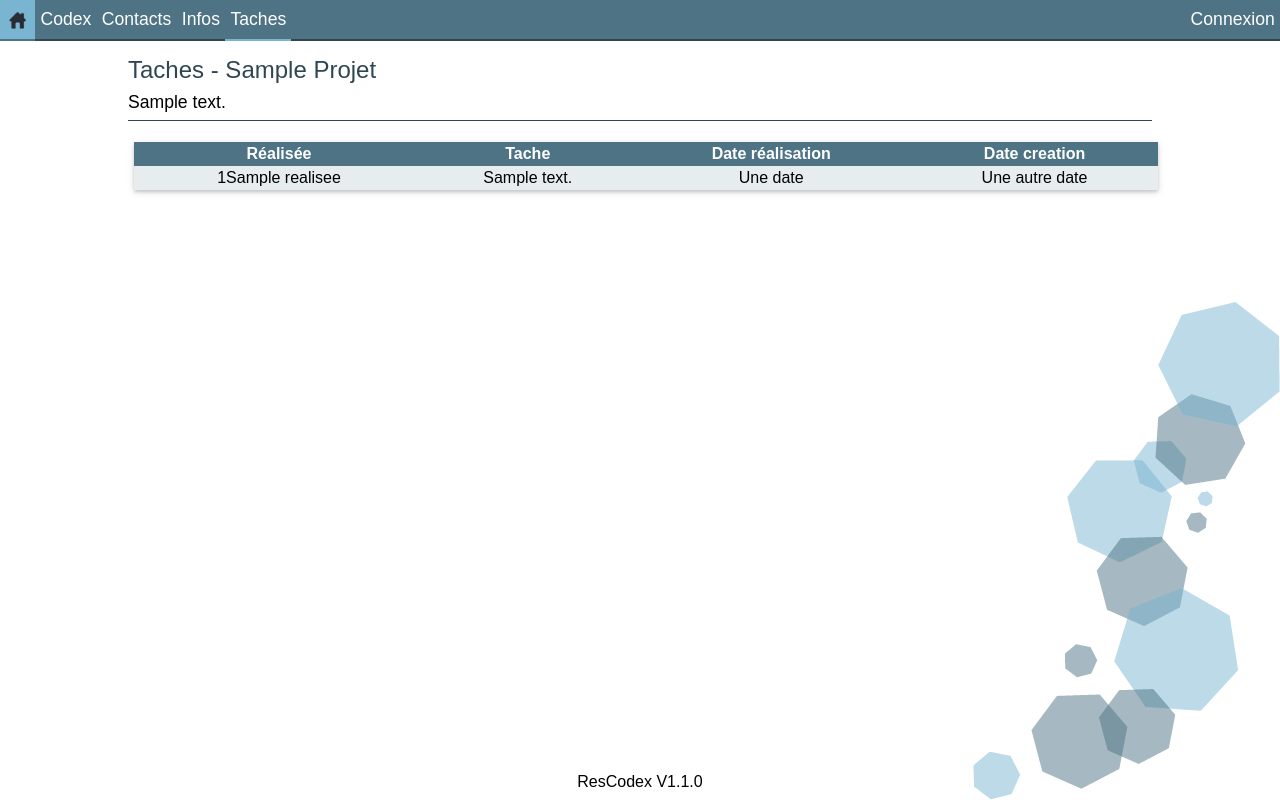
After one commit to Homnibus/journal, a Django app: template projets/templates/projets/codex_taches.html in a window 1280 px wide. The commit adds this page. Run offline with Django 3.2, Linux system fonts and the light colour scheme; tables that the repository leaves empty hold one stand-in row (values such as "Sample post"); the template is opened without the code that fills it: values that come from a table or form of the project are taken from there, most other values are stand-ins (such as "Sample title", 1, 10 or a date in 2020).

Commit message:
adding task page
V1.1.0

```diff
--- a/projets/templates/projets/base_template.html
+++ b/projets/templates/projets/base_template.html
@@ -37,7 +37,7 @@
   </header>
   {% block content %}{% endblock %}
   <div class="footer-filler"></div>
-  <footer>ResCodex V1.0.1</footer>
+  <footer>ResCodex V1.1.0</footer>
   {% block script %}{% endblock %}
 </body>
 </html>
--- a/projets/templates/projets/codex_navigation.html
+++ b/projets/templates/projets/codex_navigation.html
@@ -4,4 +4,5 @@
     <a href="{% url 'afficher_projet' slug=projet.slug %}" class="{% block nav-afficher_projet %}{% endblock %}">Codex</a>
     <a href="{% url 'afficher_contact_liste' slug=projet.slug %}" class="{% block nav-afficher_contact_liste %}{% endblock %}">Contacts</a>
     <a href="{% url 'afficher_main_courante' slug=projet.slug %}" class="{% block nav-afficher_main_courante %}{% endblock %}">Infos</a>
+    <a href="{% url 'afficher_taches' slug=projet.slug %}" class="{% block nav-taches %}{% endblock %}">Taches</a>
 {% endblock %}
--- /dev/null
+++ b/projets/templates/projets/codex_taches.html
@@ -0,0 +1,48 @@
+{% extends "projets/codex_navigation.html" %}
+{% load static %}
+
+{% block css %}
+<link rel="stylesheet" href="{% static 'css/codex_taches.css' %}" />
+{% endblock %}
+
+{% block title %}Tâches{% endblock %}
+
+{% block nav-taches %}current{% endblock %}
+
+{% block header %}
+<h1>Taches - {{ projet.titre|title }}</h1>
+<h4>{{ projet.description }}</h4>
+<div class="project-info">
+  <input type="hidden" id="slug" value={{ projet.slug }}/>
+  {% csrf_token %}
+</div>
+{% endblock %}
+
+{% block content %}
+<section class="codex-tasks">
+  <table>
+    <tr>
+      <th>Réalisée</th>
+      <th>Tache <div class="save-info" id="sauvegarde" style="display:none">Sauvegardé</div></th>
+      <th>Date réalisation</th>
+      <th>Date creation</th>
+    </tr>
+    {% for task in task_form_list %}
+      <tr>
+        <td>{{ task.todo_id }}{{ task.realisee }}</td>
+        <td>{{ task.texte }}</td>
+        <td>Une date</td>
+        <td>Une autre date</td>
+      </tr>
+    {% endfor %}
+  </table>
+</section>
+{% endblock %}
+
+{% block script %}
+    <script src="{% static 'js/jquery-3.2.1.min.js' %}"></script>
+    <script src="{% static 'js/autosize.min.js' %}"></script>
+    <script src="{% static 'js/jquery.typewatch.min.js' %}"></script>
+    <script src="{% static 'js/basic.js' %}"></script>
+    <script>autosize(document.querySelectorAll('textarea'));</script>
+{% endblock %}
--- a/projets/urls.py
+++ b/projets/urls.py
@@ -17,4 +17,5 @@ url(r'^projets/(?P<slug>.+)/main-courante$', views.afficher_main_courante, name=
 url(r'^projets/(?P<slug>.+)/maj-main-courante$', views.maj_main_courante, name='maj_main_courante'),
 url(r'^projets/(?P<slug>.+)/contact$', views.afficher_contact_liste, name='afficher_contact_liste'),
 url(r'^projets/(?P<slug>.+)/maj-contact$', views.maj_contact_liste, name='maj_contact_liste'),
+url(r'^projets/(?P<slug>.+)/taches$', views.afficher_taches, name='afficher_taches'),
 ]
--- /dev/null
+++ b/static/css/codex_taches.css
@@ -0,0 +1,30 @@
+/* textarea */
+table textarea {
+  box-shadow: none;
+  background-color: rgba(0, 0, 0, 0);
+}
+
+table {
+  box-shadow: 0 .1em .2em 0 rgba(0,0,0,.16),0 .1em .5em 0 rgba(0,0,0,.12);
+  padding: 0.5em;
+  width: 100%;
+}
+
+th {
+    background-color: #4D7385;
+    color: white;
+}
+
+th, td {
+    text-align: center;
+}
+
+tr {
+   background-color: rgba(255, 255, 255, 0.6);
+}
+
+tr:nth-child(even) {
+  background-color: rgba(215, 225, 229, 0.6);
+}
+
+tr:hover { background-color: rgba(77, 115, 113, 0.6); }
```
Also changed, not shown: projets/views.py (+32 -1 lines), 1 other file.
